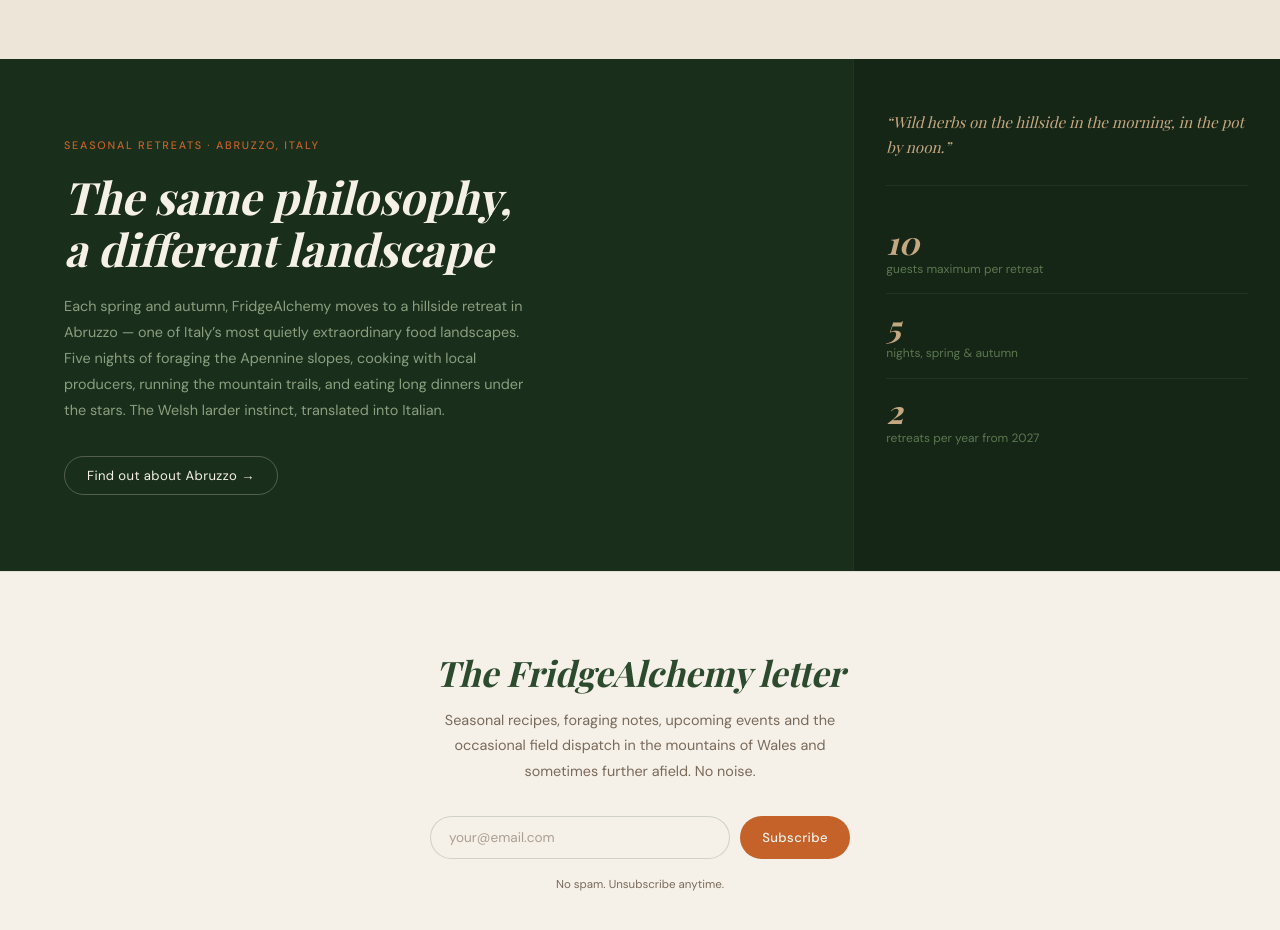
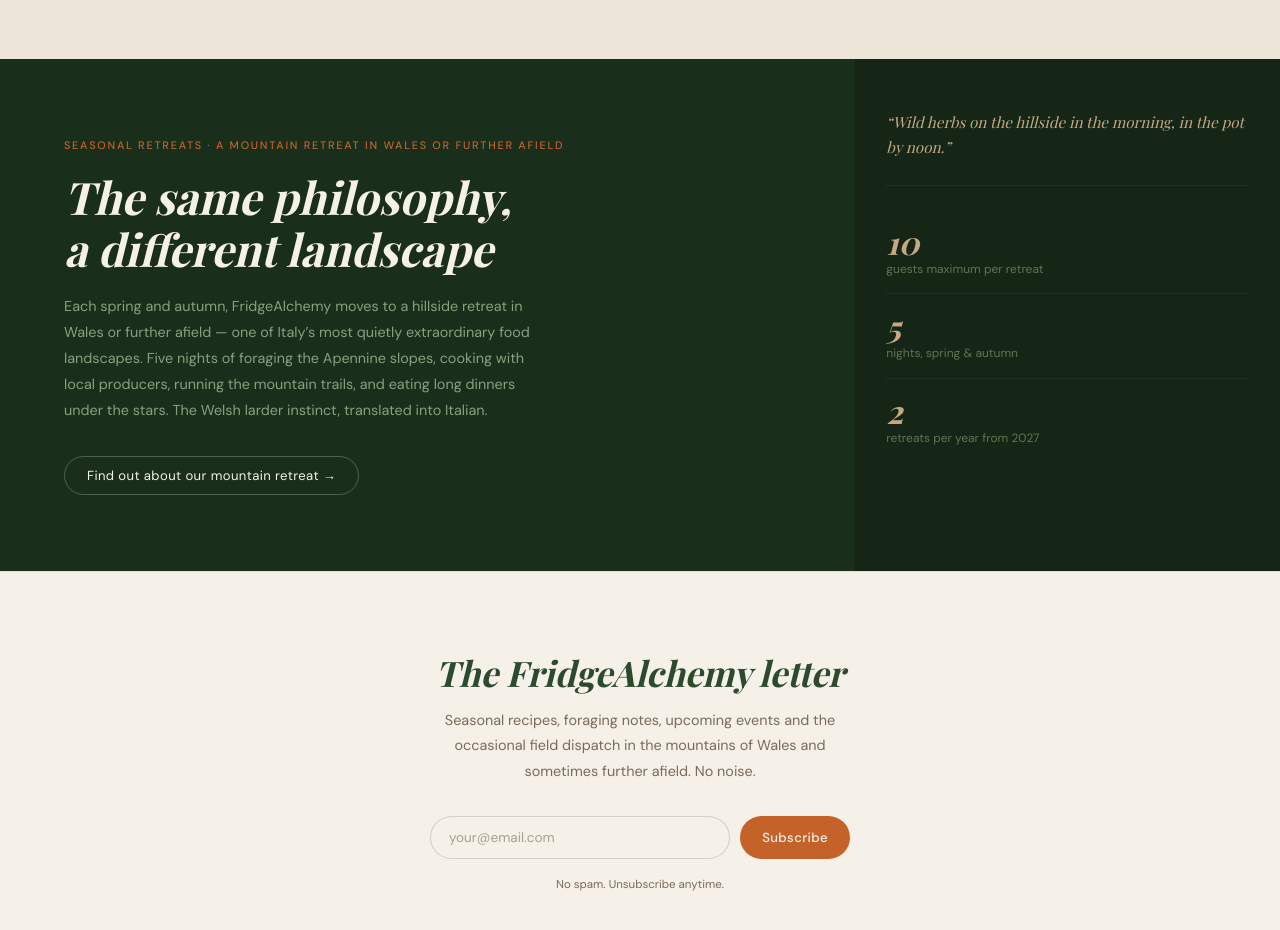
Before and after one commit to fridgealchemy/fridgealchemy-wip, a plain HTML site: page index.html in a window 1280 px wide. Shown: the part 3020-3950 px from the top of the page. Drawn offline with nearby package versions, Linux system fonts and the light colour scheme; a web font is replaced by a local one.

Commit message:
Update index.html

```diff
--- a/index.html
+++ b/index.html
@@ -1126,10 +1126,10 @@
 <!-- INTERNATIONAL -->
 <section class="international">
   <div class="int-content reveal">
-    <p class="int-kicker">Seasonal retreats &middot; Abruzzo, Italy</p>
+    <p class="int-kicker">Seasonal retreats &middot; a mountain retreat in Wales or further afield</p>
     <h2 class="int-title">The same philosophy,<br>a different landscape</h2>
-    <p class="int-body">Each spring and autumn, FridgeAlchemy moves to a hillside retreat in Abruzzo &mdash; one of Italy&rsquo;s most quietly extraordinary food landscapes. Five nights of foraging the Apennine slopes, cooking with local producers, running the mountain trails, and eating long dinners under the stars. The Welsh larder instinct, translated into Italian.</p>
-    <a class="int-btn" href="#">Find out about Abruzzo &rarr;</a>
+    <p class="int-body">Each spring and autumn, FridgeAlchemy moves to a hillside retreat in Wales or further afield &mdash; one of Italy&rsquo;s most quietly extraordinary food landscapes. Five nights of foraging the Apennine slopes, cooking with local producers, running the mountain trails, and eating long dinners under the stars. The Welsh larder instinct, translated into Italian.</p>
+    <a class="int-btn" href="#">Find out about our mountain retreat &rarr;</a>
   </div>
   <div class="int-aside reveal" style="transition-delay:0.15s;">
     <p class="int-quote">&ldquo;Wild herbs on the hillside in the morning, in the pot by noon.&rdquo;</p>
```
